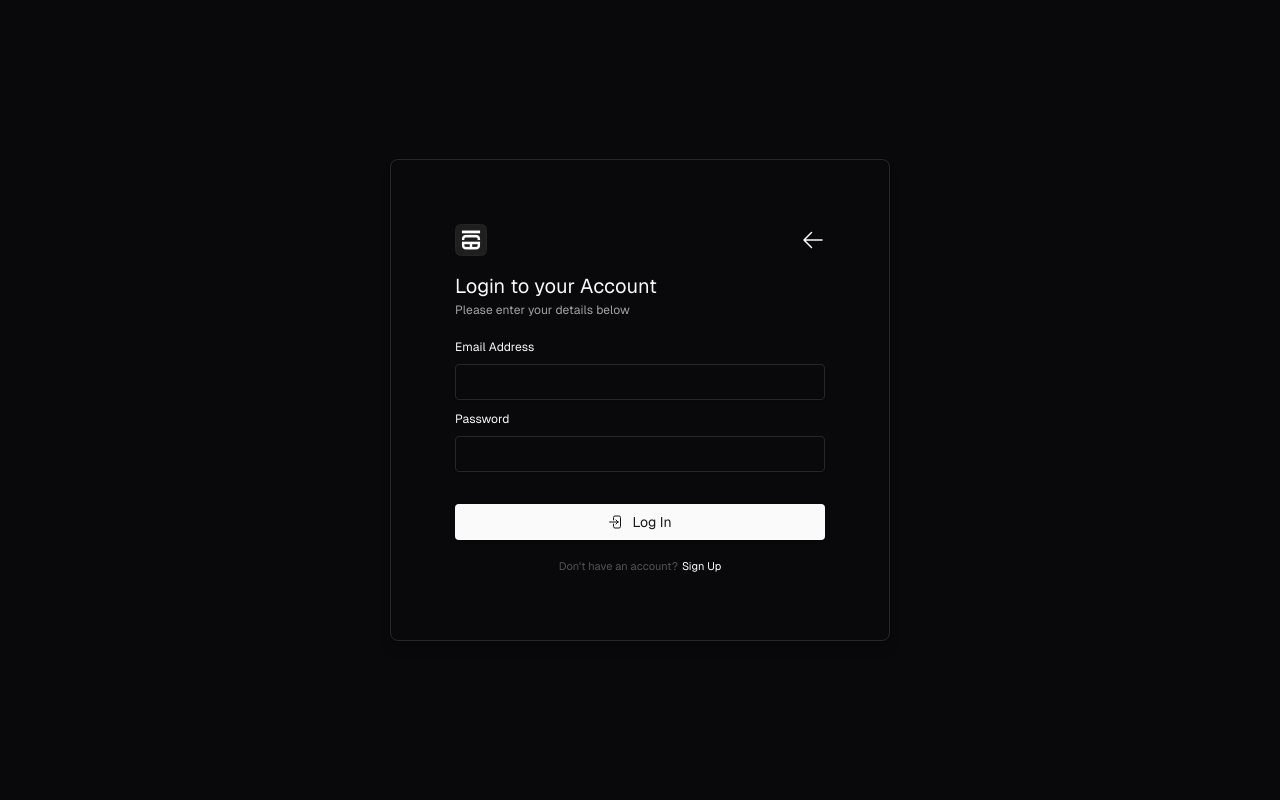
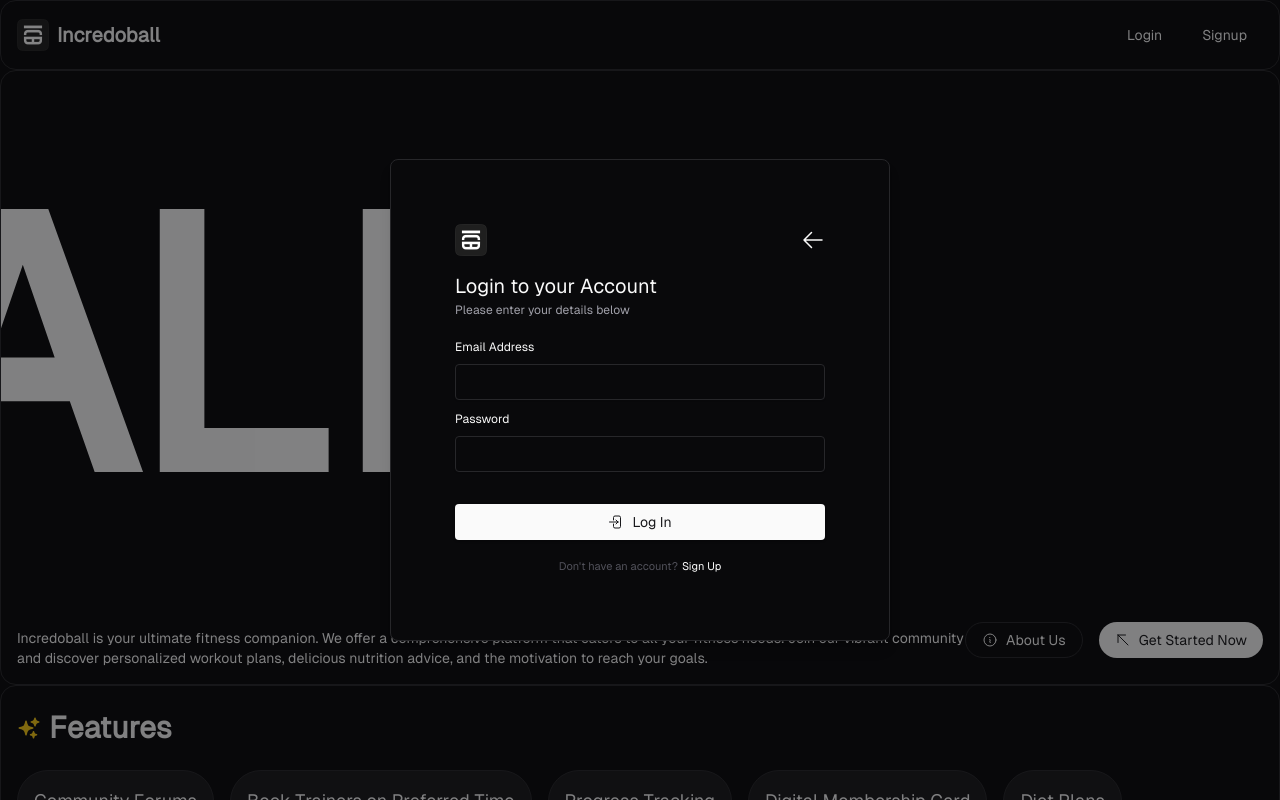
Before and after one commit to nhrl/icb-gym, a Next.js app: page / in a window 1280 px wide. Both pictures are taken after a click on the button "Login". Shown: the top 800 px of the page. Built offline with nearby package versions, Linux system fonts and the light colour scheme.

Commit message:
Navbar authentication changes

```diff
--- a/src/components/navBar.tsx
+++ b/src/components/navBar.tsx
@@ -43,7 +43,7 @@ const NavBar: React.FC<navProps> = ({ className }) => {
 
       {/* Signup Modal */}
       {isSignupModalOpen && (
-        <div className="fixed inset-0 flex items-center justify-center z-[100] bg-background bg-opacity-50">
+        <div className="fixed inset-0 flex items-center justify-center z-[100] bg-background/50">
           <div className="relative">
             <SignupModal />  {/* Render the signup modal */}
           </div>
@@ -52,7 +52,7 @@ const NavBar: React.FC<navProps> = ({ className }) => {
 
       {/* Login Modal */}
       {isLoginModalOpen && (
-        <div className="fixed inset-0 flex items-center justify-center z-[100] bg-background bg-opacity-50">
+        <div className="fixed inset-0 flex items-center justify-center z-[100] bg-background/50">
           <div className="relative">
             <LoginModal />  {/* Render the login modal */}
           </div>
```
